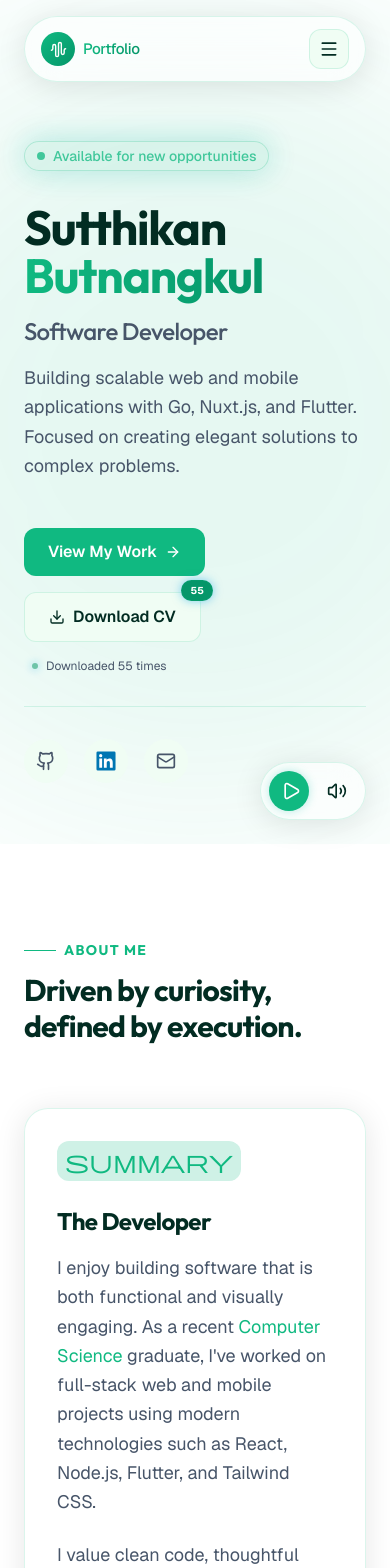
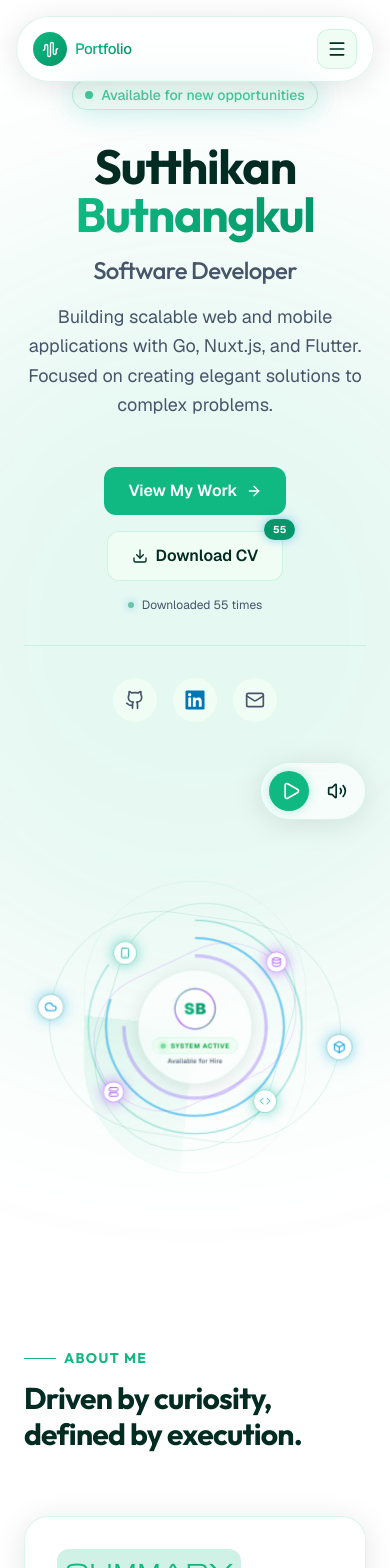
Before and after one commit to AiJook/portfolio_react, a React (Vite) app: page / in a window 390 px wide. Shown: the top 1568 px of the page. Built offline with nearby package versions, Linux system fonts and the light colour scheme.

Commit message:
update: test for mobile

```diff
--- a/src/components/Experience.tsx
+++ b/src/components/Experience.tsx
@@ -316,7 +316,7 @@ export function Experience() {
           />
 
           {/* Modal Container */}
-          <div className="relative w-full max-w-4xl max-h-[90vh] bg-surface border border-border rounded-3xl overflow-hidden shadow-[0_0_50px_rgba(0,0,0,0.5)] flex flex-col md:flex-row">
+          <div className="absolute inset-0 md:inset-auto md:relative w-full h-[100dvh] md:h-auto md:max-w-4xl md:max-h-[90vh] bg-surface md:border md:border-border rounded-none md:rounded-3xl overflow-hidden shadow-none md:shadow-[0_0_50px_rgba(0,0,0,0.5)] flex flex-col md:flex-row">
 
             {/* Close Button */}
             <button
@@ -327,10 +327,10 @@ export function Experience() {
             </button>
 
             {/* Left: Image Carousel */}
-            <div className="w-full md:w-1/2 relative bg-black group/carousel">
+            <div className="w-full h-[35vh] md:h-auto md:w-1/2 relative bg-black shrink-0 group/carousel">
               {selectedProject.gallery && selectedProject.gallery.length > 0 ? (
                 <>
-                  <div className="w-full h-64 md:h-full relative bg-[#050505] flex items-center justify-center">
+                  <div className="w-full h-full relative bg-[#050505] flex items-center justify-center">
                     <img
                       src={selectedProject.gallery[currentImageIndex]}
                       alt={`${selectedProject.title} screenshot`}
@@ -374,7 +374,7 @@ export function Experience() {
             </div>
 
             {/* Right: Deep Details */}
-            <div className="w-full md:w-1/2 p-8 md:p-10 overflow-y-auto max-h-[60vh] md:max-h-full bg-background">
+            <div className="w-full md:w-1/2 p-6 sm:p-8 md:p-10 overflow-y-auto flex-1 bg-background pb-12 md:pb-10">
               <div className="inline-block px-3 py-1 rounded-full bg-primary/10 border border-primary/20 text-xs font-bold uppercase tracking-wider text-primary mb-4">
                 {selectedProject.type === 'experience' ? 'Work Experience' : 'Project Highlight'}
               </div>
--- a/src/components/Hero.tsx
+++ b/src/components/Hero.tsx
@@ -31,7 +31,7 @@ export function Hero() {
 
             <div className="w-full max-w-7xl mx-auto px-6 relative z-10 grid lg:grid-cols-2 gap-12 items-center">
                 {/* Left Content */}
-                <div className="space-y-8">
+                <div className="space-y-8 flex flex-col items-center text-center lg:items-start lg:text-left">
                     <div className="inline-flex items-center gap-2 px-3 py-1 rounded-full border border-primary/30 bg-primary/10 text-primary text-sm font-medium animate-pulse-glow">
                         <span className="relative flex h-2 w-2">
                             <span className="animate-ping absolute inline-flex h-full w-full rounded-full bg-primary opacity-75"></span>
@@ -53,8 +53,8 @@ export function Hero() {
                         </p>
                     </div>
 
-                    <div className="flex flex-col gap-2 pt-4">
-                        <div className="flex flex-wrap gap-4">
+                    <div className="flex flex-col items-center lg:items-start gap-2 pt-4">
+                        <div className="flex flex-wrap justify-center lg:justify-start gap-4">
                             <a
                                 href="#experience"
                                 className="px-6 py-3 rounded-xl bg-primary text-primary-foreground font-semibold flex items-center gap-2 hover:bg-primary/90 transition-all hover:-translate-y-1 hover:shadow-[0_0_20px_rgba(20,184,166,0.4)]"
@@ -78,13 +78,13 @@ export function Hero() {
                                 </div>
                             </div>
                         </div>
-                        <p className="text-xs text-muted-foreground mt-2 pl-2 flex items-center gap-2">
+                        <p className="text-xs text-muted-foreground mt-2 flex items-center justify-center lg:justify-start gap-2">
                             <span className="w-1.5 h-1.5 rounded-full bg-secondary animate-pulse shadow-[0_0_8px_rgba(14,165,233,1)]" />
                             Downloaded {downloadCount} times
                         </p>
                     </div>
 
-                    <div className="flex items-center gap-4 pt-8 border-t border-border">
+                    <div className="flex items-center justify-center lg:justify-start gap-4 pt-8 border-t border-border w-full">
                         <a href="https://github.com/AiJook" target="_blank" rel="noreferrer" className="p-3 rounded-full bg-surface-hover hover:bg-primary hover:text-white transition-all text-muted-foreground">
                             <GithubIcon className="size-5" />
                         </a>
@@ -98,8 +98,8 @@ export function Hero() {
                 </div>
 
                 {/* Right Content - Abstract Tech Visual */}
-                <div className="hidden lg:flex justify-center relative items-center min-h-[500px]">
-                    <div className="relative w-full aspect-square max-w-[450px] flex items-center justify-center">
+                <div className="flex justify-center relative items-center min-h-[350px] lg:min-h-[500px] mt-8 lg:mt-0 w-full overflow-hidden">
+                    <div className="relative w-[450px] h-[450px] flex items-center justify-center scale-[0.65] sm:scale-75 lg:scale-100 origin-center">
 
                         {/* Radar Sweep Effect */}
                         <div className="absolute inset-0 rounded-full border border-primary/20 overflow-hidden opacity-50">
--- a/src/components/navbar/Header.tsx
+++ b/src/components/navbar/Header.tsx
@@ -18,8 +18,8 @@ export function Header() {
   const { theme, toggleTheme } = useTheme()
 
   return (
-    <header className="fixed top-0 left-0 right-0 z-50 px-6 py-4">
-      <div className="mx-auto max-w-7xl flex items-center justify-between rounded-full px-4 py-3 glass-panel">
+    <header className="fixed top-0 left-0 right-0 z-50 px-4 sm:px-6 py-4">
+      <div className="mx-auto max-w-7xl w-full flex items-center justify-between rounded-full px-4 py-3 glass-panel">
         <Logo />
 
         <DesktopNav navItems={NAV_ITEMS} />
--- a/src/components/navbar/MobileNav.tsx
+++ b/src/components/navbar/MobileNav.tsx
@@ -21,7 +21,7 @@ export function MobileNav({ isOpen, navItems }: MobileNavProps) {
   }
 
   return (
-    <nav aria-label="Mobile navigation" className="flex animate-fadeSlideDown flex-col gap-2 p-4 mt-2 rounded-2xl bg-surface/95 backdrop-blur-xl border border-border shadow-2xl">
+    <nav aria-label="Mobile navigation" className="flex animate-fadeSlideDown flex-col gap-2 p-4 mt-2 rounded-2xl bg-surface/95 backdrop-blur-xl border border-border shadow-2xl w-full">
       {navItems.map((item) => {
         const Icon = MOBILE_ICONS[item.label] ?? Home
 
```
